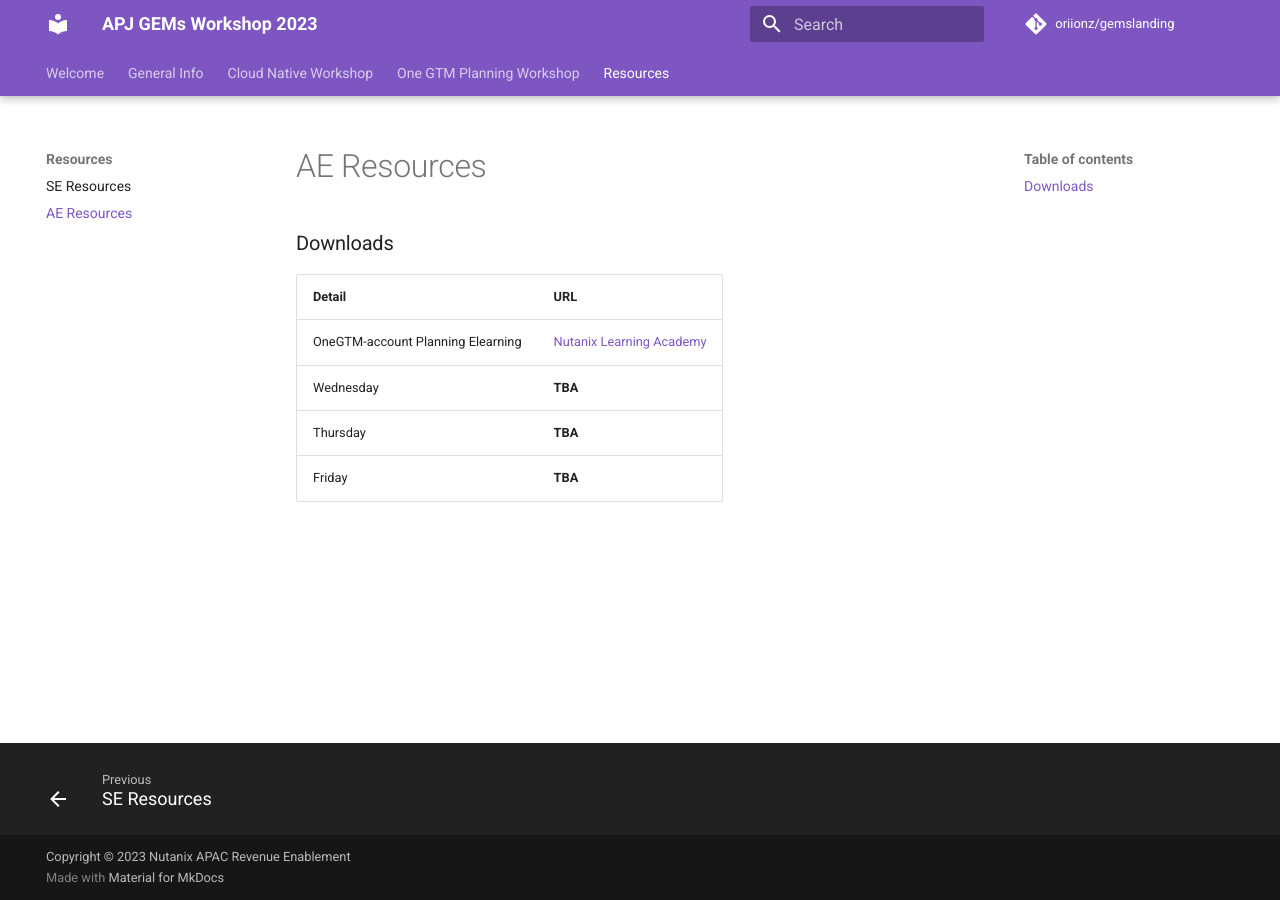
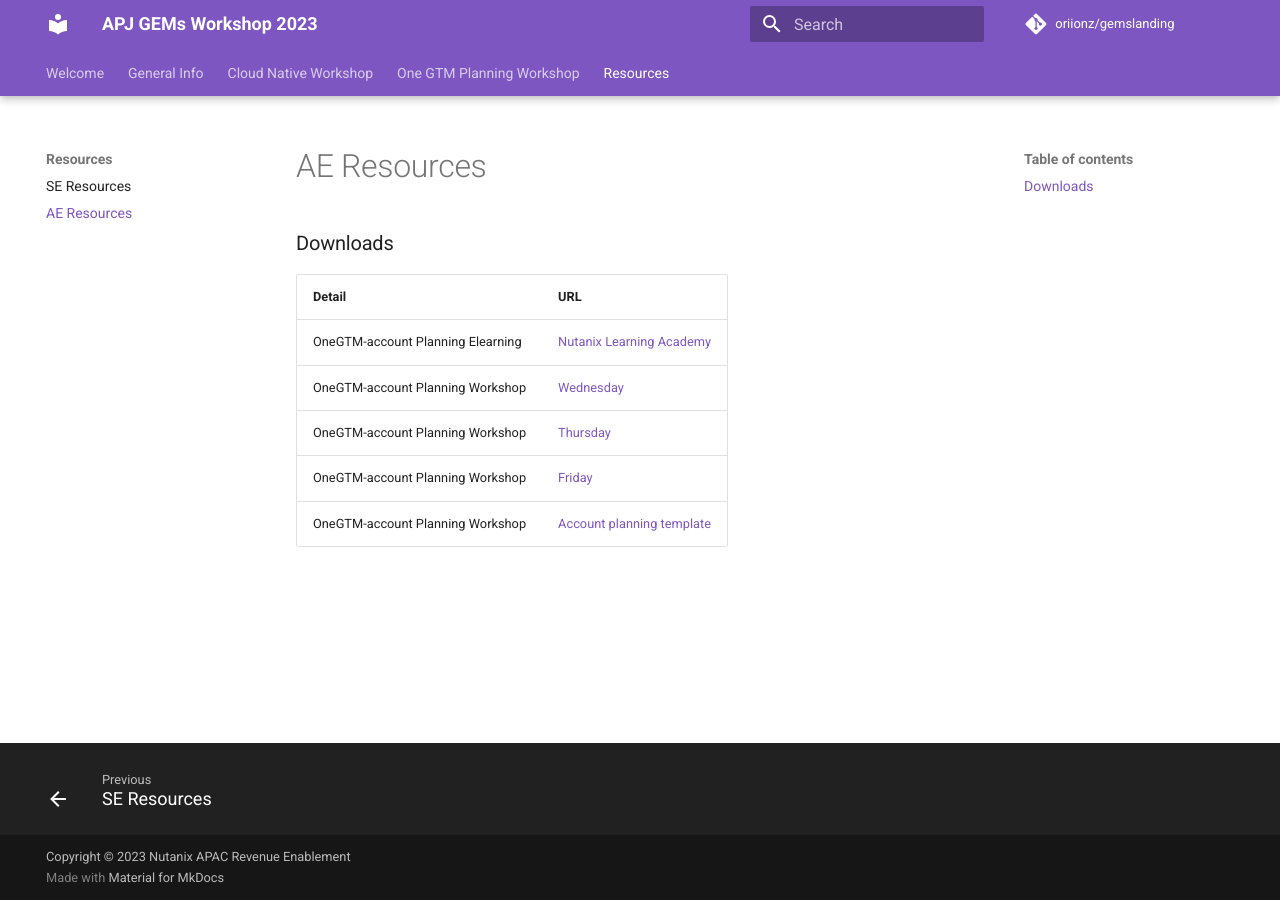
Before and after one commit to oriionz/gemslanding, an MkDocs documentation site: the page built from docs/daily_agenda/ae_resources.md, in a window 1280 px wide. Built offline with MkDocs 1.6.1 and Material for MkDocs 9.7.7, drawn with Linux system fonts in a browser that asks for light colours; comment, search, counter and statistics services are not loaded.

Commit message:
Resources

```diff
--- a/docs/daily_agenda/ae_resources.md
+++ b/docs/daily_agenda/ae_resources.md
@@ -5,6 +5,7 @@
 |  Detail         | URL |
 |-----------|-----|
 | OneGTM-account Planning Elearning | <a href="https://learningacademy.nutanix.com/learningpath/overview?learningPathId=64a3895d4be4eb04f36f459d" target="_blank">Nutanix Learning Academy</a>  |
-| Wednesday | **TBA**  |
-| Thursday |  **TBA** |
-| Friday |  **TBA** |
+| OneGTM-account Planning Workshop | <a href="https://docs.google.com/presentation/d/1Qvqv-ofZr2kToRyPjlD_u4EsI-B3NXC3/edit?usp=share_link&ouid=116503457773292881786&rtpof=true&sd=true">Wednesday</a>   |
+| OneGTM-account Planning Workshop | <a href="https://docs.google.com/presentation/d/1uiDYDsZ73t4J31cqre3S43WtrC0H8PqT/edit?usp=share_link&ouid=116503457773292881786&rtpof=true&sd=true">Thursday</a>   |
+| OneGTM-account Planning Workshop | <a href="https://docs.google.com/presentation/d/1UqKahWLiCDoZNRif-CZU-DB85RDJCCBz/edit?usp=share_link&ouid=116503457773292881786&rtpof=true&sd=true">Friday</a>   |
+| OneGTM-account Planning Workshop | <a href="https://drive.google.com/drive/folders/1KxapC36eMbrKBrnEdFPXwZ9dqRhaQpX6?usp=share_link">Account planning template</a>  |
```
